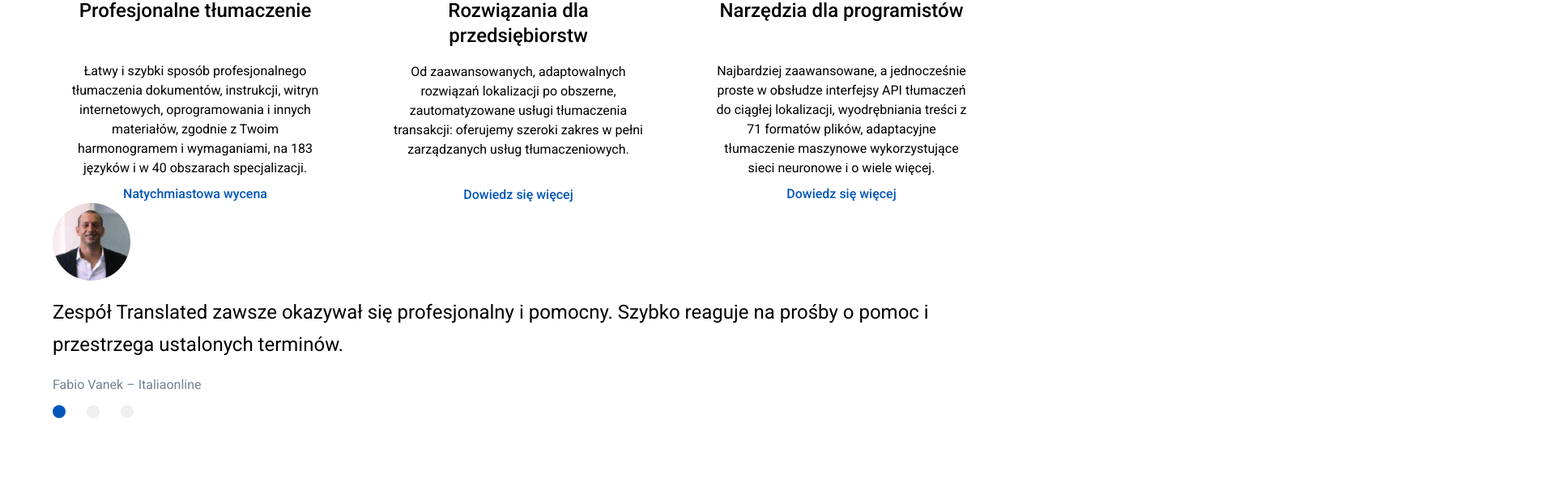
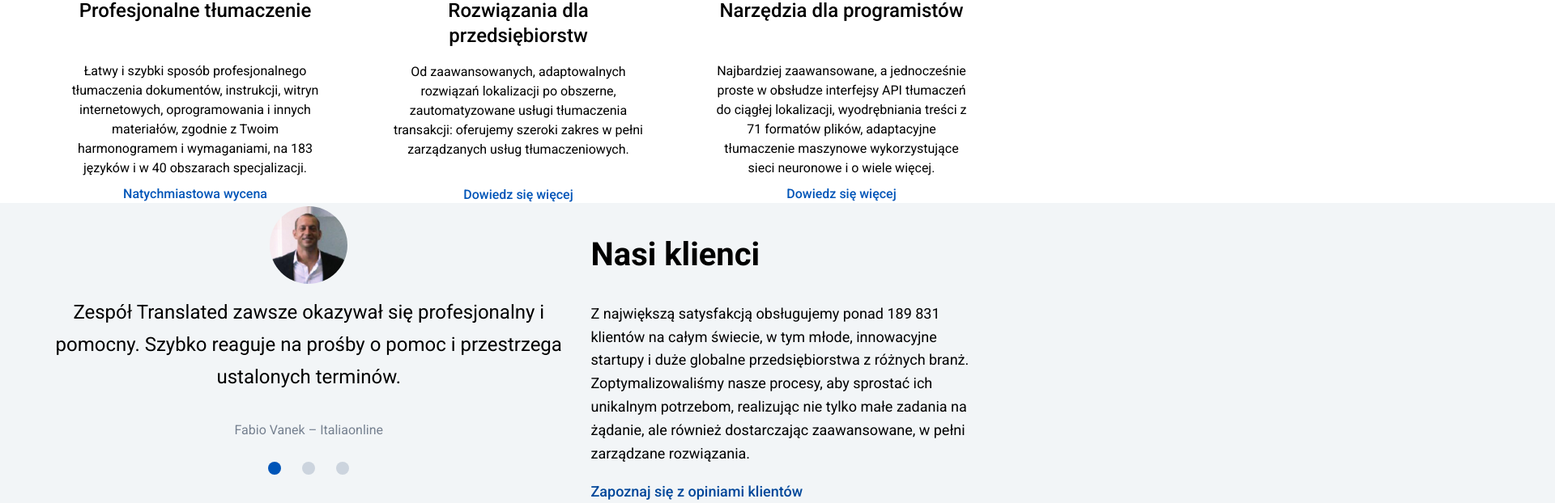
Before and after one commit to Dariuszb94/translations, a React (Create React App) app: page / in a window 1280 px wide. Shown: the part 1001-1623 px from the top of the page at 81% size, 1920 px wide, since content can reach past the window. Before the commit the page ends 1521 px from the top, so only its background shows below. Built offline with nearby package versions, Linux system fonts and the light colour scheme.

Commit message:
testimonials carousel

```diff
--- a/src/App.css
+++ b/src/App.css
@@ -159,6 +159,11 @@ padding:0 16px;
 }
 
 /*testimonials*/
+.testimonial{
+display: flex;
+flex-direction: column;
+align-items: center;
+}
 .testimonial__img{
   border-radius: 50%;
   width:96px;
@@ -167,6 +172,7 @@ padding:0 16px;
   font-size: 24px;
     line-height: 40px;
     display: block;
+    text-align: center;
     margin: 15px 0 20px;
 }
 .testimonial__company{
@@ -177,13 +183,14 @@ padding:0 16px;
   display: flex;
   width:100px;
   justify-content:space-between;
+  margin-top:14px;
 }
 .testimonials__list__button{
   width:16px;
   border-radius:50%;
   height:16px;
 
-
+background-color: #ccd4de;
 }
 .testimonials__list__button--active{
   width:16px;
@@ -191,3 +198,36 @@ padding:0 16px;
   height:16px;
   background-color:#0055b8;
 }
+.overall__header{
+  font-size: 40px;
+  line-height: 1.3;
+  font-weight: 600;
+}
+.overall__content{
+  font-size: 18px;
+    line-height: 1.6;
+    font-weight: 400;
+    margin-bottom: 1.2em;
+}
+.overall__link{
+  color: #00479a;
+  font-size: 18px;
+  font-weight: 500;
+}
+.testimonials{
+  display: flex;
+  background-color: #F2F5F7;
+  position: relative; /* for child pseudo-element */
+  margin: 0 -600rem;
+  /* add back negative margin value */
+  padding: 0.25rem 600rem;
+}
+
+.testimonials__main{
+  width: 55%;
+  flex-shrink: 0;
+  padding-right:32px;
+  display: flex;
+  flex-direction: column;
+  align-items: center;
+}
--- a/src/Components/Testimonials/TestimonialsComponents/Overall/index.js
+++ b/src/Components/Testimonials/TestimonialsComponents/Overall/index.js
@@ -1,7 +1,20 @@
 import React from "react";
 
 const Overall = () => {
-  return <div className=""></div>;
+  return (
+    <div className="overall">
+      <h2 className="overall__header">Nasi klienci</h2>
+      <p className="overall__content">
+        Z największą satysfakcją obsługujemy ponad 189 831 klientów na całym
+        świecie, w tym młode, innowacyjne startupy i duże globalne
+        przedsiębiorstwa z różnych branż. Zoptymalizowaliśmy nasze procesy, aby
+        sprostać ich unikalnym potrzebom, realizując nie tylko małe zadania na
+        żądanie, ale również dostarczając zaawansowane, w pełni zarządzane
+        rozwiązania.
+      </p>
+      <a className="overall__link">Zapoznaj się z opiniami klientów</a>
+    </div>
+  );
 };
 
 export default Overall;
--- a/src/Components/Testimonials/index.js
+++ b/src/Components/Testimonials/index.js
@@ -1,4 +1,5 @@
 import React, { useState } from "react";
+import Overall from ".//TestimonialsComponents/Overall/index";
 import TestimonialImg1 from "../../Assets/vanek.jpg";
 import TestimonialImg2 from "../../Assets/mauri.png";
 import TestimonialImg3 from "../../Assets/corallo.png";
@@ -19,37 +20,28 @@ const Testimonials = () => {
   const [count, setCount] = useState(0);
   return (
     <section className="testimonials">
+      <div className="testimonials__main">
         <Testimonial
           content={content[count]}
           company={company[count]}
           img={img[count]}
         />
         <ul className="testimonials__list">
+          {Array.from([0, 1, 2], (i) => {
+            return (
               <li>
                 <button
                   className={`testimonials__list__button${
-              count === 0 ? "--active" : ""
+                    count === i ? "--active" : ""
                   }`}
-            onClick={() => setCount(0)}
+                  onClick={() => setCount(i)}
                 ></button>
               </li>
-        <li>
-          <button
-            className={`testimonials__list__button${
-              count === 1 ? "--active" : ""
-            }`}
-            onClick={() => setCount(1)}
-          ></button>
-        </li>
-        <li>
-          <button
-            className={`testimonials__list__button${
-              count === 2 ? "--active" : ""
-            }`}
-            onClick={() => setCount(2)}
-          ></button>
-        </li>
+            );
+          })}
         </ul>
+      </div>
+      <Overall />
     </section>
   );
 };
```
Lines whose indentation alone changed are shown as unchanged.
